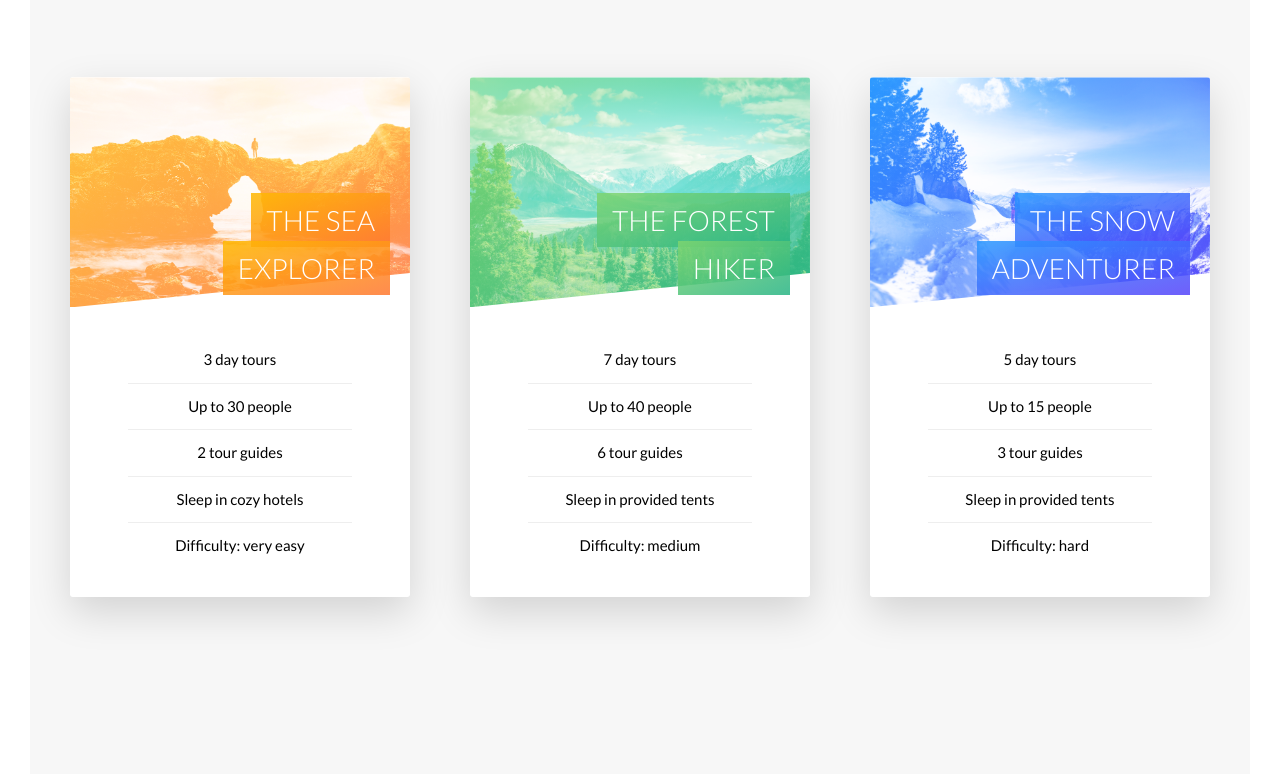
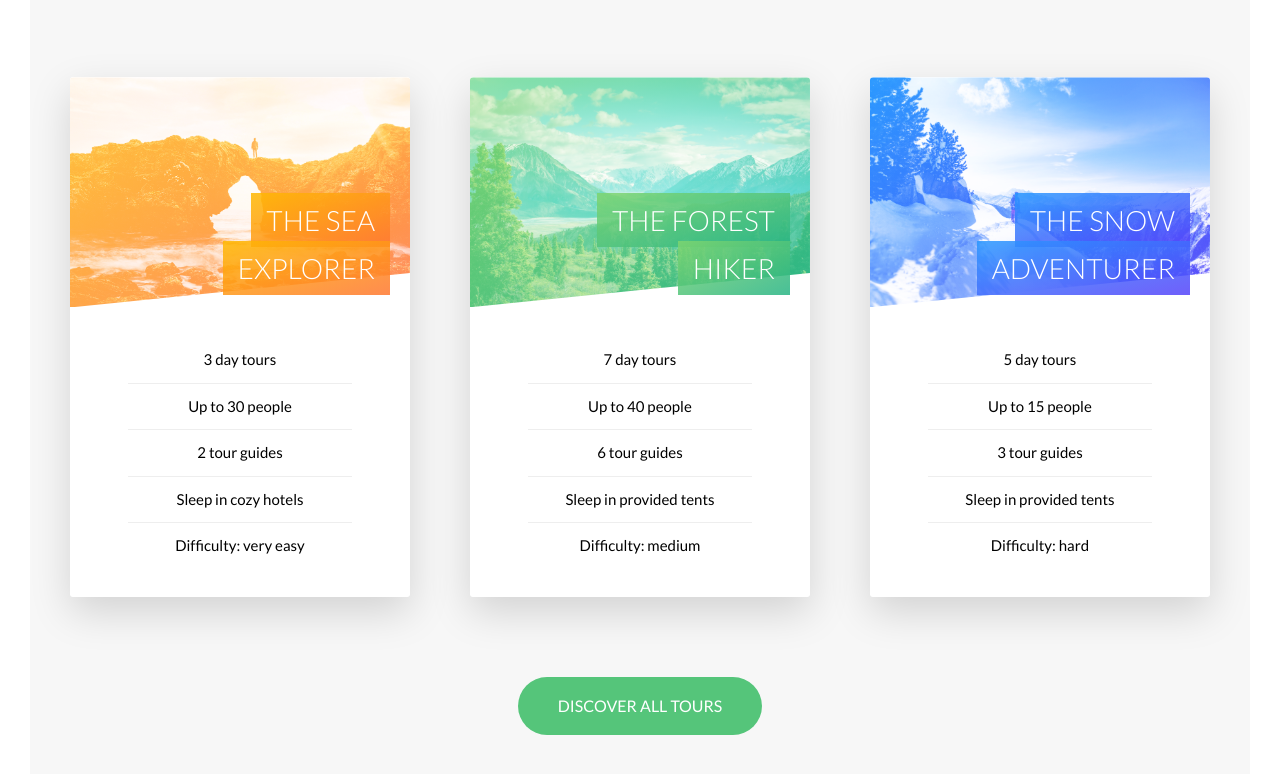
Before and after one commit to jvpereirarocha/natours, a website: page index.html in a window 1280 px wide. Shown: the part 2501-3275 px from the top of the page. Drawn offline with Linux system fonts and the light colour scheme.

Commit message:
new changes in the section tour

```diff
--- a/index.html
+++ b/index.html
@@ -206,6 +206,9 @@
                         </div>
                     </div>
                 </div>
+                <div class="u-center-text u-margin-bottom-huge">
+                    <a href="#" class="btn btn--green">Discover all tours</a>
+                </div>
             </section>
         </main>
     </body>
--- a/sass/base/_utilities.scss
+++ b/sass/base/_utilities.scss
@@ -3,3 +3,8 @@
 .u-margin-bottom-small { margin-bottom: 1.5rem; }
 .u-margin-bottom-medium { margin-bottom: 4rem; }
 .u-margin-bottom-big { margin-bottom: 8rem; }
+
+.u-margin-top-small { margin-top: 1.5rem; }
+.u-margin-top-medium { margin-top: 4rem; }
+.u-margin-top-big { margin-top: 8rem; }
+.u-margin-top-huge { margin-top: 10rem; }
--- a/sass/components/_button.scss
+++ b/sass/components/_button.scss
@@ -53,6 +53,15 @@
         animation: moveInBottom .5s ease-out .75s;
         animation-fill-mode: backwards;
     }
+
+    &--green {
+        background-color: $color-primary;
+        color: $color-white;
+
+        &::after {
+            background-color: $color-primary;
+        }
+    }
 }
 
 
--- a/sass/components/_card.scss
+++ b/sass/components/_card.scss
@@ -53,6 +53,9 @@
         background-blend-mode: screen;
         -webkit-clip-path: polygon(0 0, 100% 0, 100% 85%, 0 100%);
         clip-path: polygon(0 0, 100% 0, 100% 85%, 0 100%);
+        border-top-left-radius: 3px;
+        border-top-right-radius: 3px;
+
         &--sea {
             background-image: linear-gradient(to right bottom, $color-secondary-light, $color-secondary-dark),
             url('../img/nat-5.jpg');
--- a/sass/pages/_home.scss
+++ b/sass/pages/_home.scss
@@ -22,6 +22,6 @@
 
 .section-tours {
     background-color: $color-gray-light;
-    padding: 25rem 0 50rem 0;
+    padding: 25rem 0 15rem 0;
     margin-top: -10rem;
 }
```
Also changed, not shown: css/style.css.
